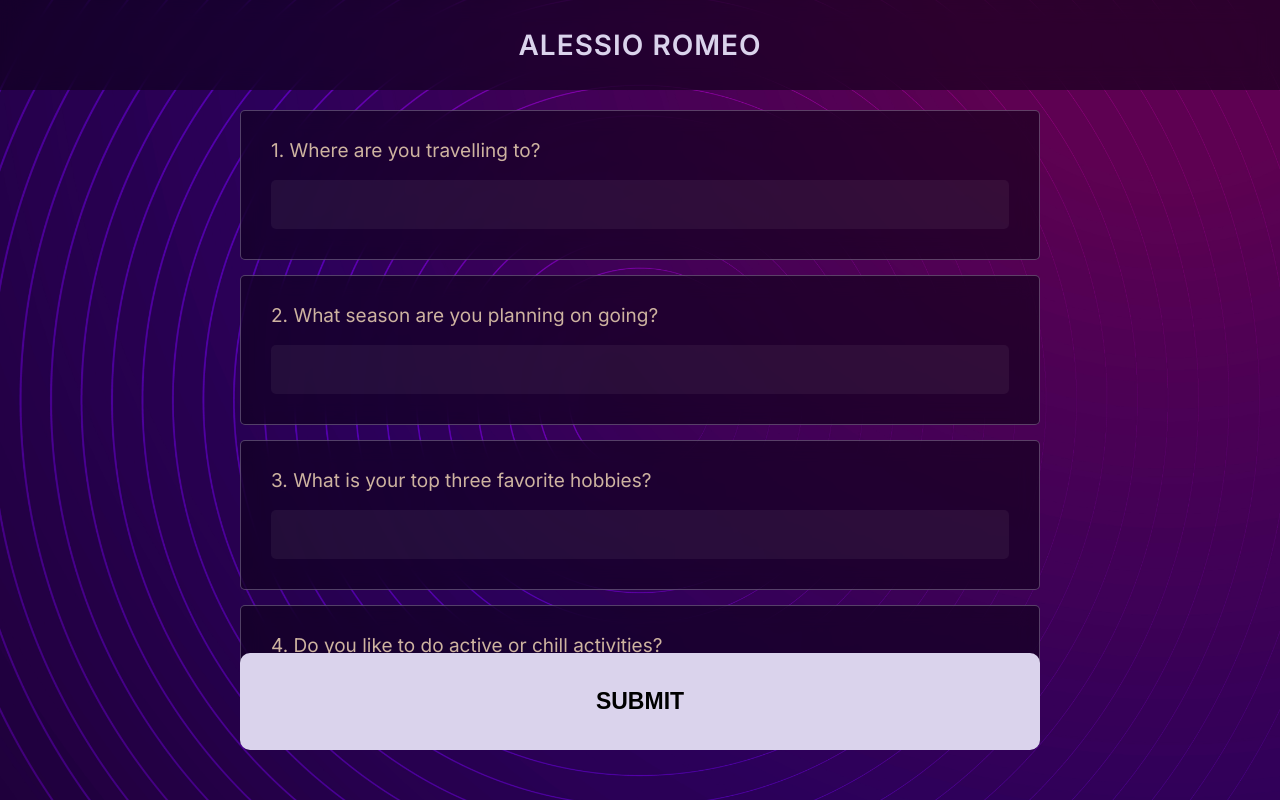
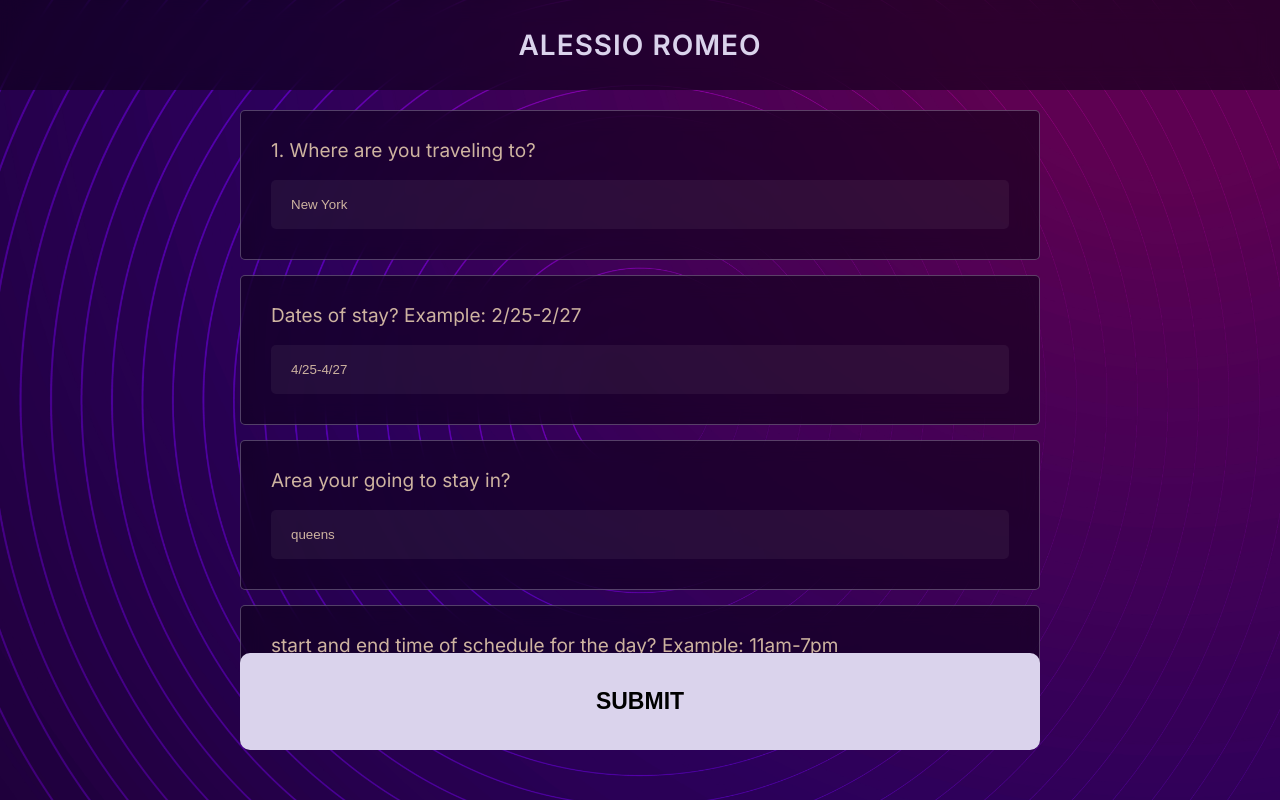
Before and after one commit to AlessioRomeo/TravelAI, a Next.js app: page /questionnaire in a window 1280 px wide. Built offline with nearby package versions, Linux system fonts and the light colour scheme.

Commit message:
updated the questionnaire and improved the question to the AI to be better formmated.

```diff
--- a/controllers/geminiService.ts
+++ b/controllers/geminiService.ts
@@ -23,7 +23,7 @@ export async function geminiService(request: string): Promise<string> {
     const chat = model.startChat({
       //history: [], // Assuming no history initially
       generationConfig: {
-        maxOutputTokens: 400,
+        maxOutputTokens: 950,
       },
     });
     //console.log("hello here is the format: "+request)
--- a/pages/api/generate.ts
+++ b/pages/api/generate.ts
@@ -2,25 +2,28 @@
 
 import { NextApiRequest, NextApiResponse } from 'next';
 import { generateGeminiRequest, geminiService } from "../../controllers/geminiService";
+import { useState } from 'react';
 
 export default async function generateHandler(req: NextApiRequest, res: NextApiResponse) {
   try {
     const { prompt } = req.body;
 
     // manually got the values of each variable, because throughout each stage the prompt is displayed as [object][object]
-    const info = "destination: "+prompt.destination +" season: "+prompt.season+" hobbies: "+prompt.hobbies+" activity preferences: "+prompt.activityPreference +" can you tell me how much each activty cost as well,"+
-    "im available april 25 from 11am-8pm can you make a complete scheulde for me including the expected transit times considering i take public transport" ;
-
+    let Question = "Hello on "+prompt.dates+" im going to "+prompt.area+","+prompt.destination+" with a daily budget of "+prompt.budget+". With my interests being "+prompt.theme+" and my hobbies being "+
+    prompt.hobbies+" and my activity preferences being "+prompt.activityPreference+" can you make a complete itinerary for me with at least 5 activities per day making sure to include the activity cost and expected transit time from "+prompt.area+","+prompt.destination+
+    " that starts from "+prompt.time
+    const formatInstructions2 = " could you return it with the format of  time**location name**Transit_Method**Transit_Time**Cost, all this on one line per activity "
+    Question = Question + formatInstructions2;
+    console.log(Question);
     // Generate the request data for the Gemini API
-  const geminiRequest = await generateGeminiRequest(info);
-    console.log("this is the gemini request: "+geminiRequest);
+  const geminiRequest = await generateGeminiRequest(Question);
+    //console.log("this is the gemini request: "+geminiRequest);
     // Make the request to the Gemini API using geminiService
     const geminiResponse = await geminiService(geminiRequest);
     //testing
-    console.log("this is the response: "+geminiResponse);
-
+    console.log("this is the response: "+'\n'+geminiResponse);
+    //I have to gather the info
     res.status(200).json({ response: geminiResponse });
-    console.log(geminiResponse); // Testing
   } catch (err) {
     console.error(err);
     res.status(500).json({ message: "Internal server error" });
--- a/src/app/questionnaire/page.tsx
+++ b/src/app/questionnaire/page.tsx
@@ -6,12 +6,19 @@ import Link from "next/link";
 
 function Page() {
     const [formData, setFormData] = useState({
-        destination: "",
+        destination: "New York",
         season: "",
-        hobbies: "",
-        activityPreference: "",
-        interests: "",
-        transportationPreference: "",
+        hobbies: "handball,video games,walking",
+        activityPreference: "chill",
+        interests: "no",
+        // variables added by chandler
+        theme: "scenic views",
+        time: "11am-7pm",
+        dates: "4/25-4/27",
+        area: "queens",
+        budget: "100",
+        //was here before
+        transportationPreference: "public transportation",
     });
 
     const handleInputChange = (e: ChangeEvent<HTMLInputElement>) => {
@@ -50,9 +57,23 @@ function Page() {
             </nav>
             <form className={styles.questionnaire} onSubmit={handleSubmit}>
                 <div className={styles.question}>
-                    <h2>1. Where are you travelling to?</h2>
+                    <h2>1. Where are you traveling to?</h2>
                     <input type="text" name="destination" value={formData.destination} onChange={handleInputChange}/>
                 </div>
+
+                <div className={styles.question}>
+                    <h2>Dates of stay? Example: 2/25-2/27</h2>
+                    <input type="text" name="dates" value={formData.dates} onChange={handleInputChange}/>
+                </div>
+                <div className={styles.question}>
+                    <h2>Area your going to stay in?</h2>
+                    <input type="text" name="area" value={formData.area} onChange={handleInputChange}/>
+                </div>
+                <div className={styles.question}>
+                    <h2>start and end time of schedule for the day? Example: 11am-7pm</h2>
+                    <input type="text" name="time" value={formData.time} onChange={handleInputChange}/>
+                </div>
+
                 <div className={styles.question}>
                     <h2>2. What season are you planning on going?</h2>
                     <input type="text" name="season" value={formData.season} onChange={handleInputChange}/>
@@ -65,12 +86,21 @@ function Page() {
                     <h2>4. Do you like to do active or chill activities?</h2>
                     <input type="text" name="activityPreference" value={formData.activityPreference} onChange={handleInputChange}/>
                 </div>
+                {/*questions added by chandler */}
                 <div className={styles.question}>
                     <h2>5. Are you interested by history, art, etc?</h2>
                     <input type="text" name="interests" value={formData.interests} onChange={handleInputChange}/>
                 </div>
                 <div className={styles.question}>
-                    <h2>6. Do you prefer walking or use transportation?</h2>
+                    <h2>6. What theme of activities you prefer? Museums, views, chill or fun?</h2>
+                    <input type="text" name="theme" value={formData.theme} onChange={handleInputChange}/>
+                </div>
+                <div className={styles.question}>
+                    <h2>Budget per day</h2>
+                    <input type="text" name="budget" value={formData.budget} onChange={handleInputChange}/>
+                </div>
+                <div className={styles.question}>
+                    <h2>For transportation are you going to use a car or public transportation</h2>
                     <input type="text" name="transportationPreference" value={formData.transportationPreference} onChange={handleInputChange}/>
                 </div>
 
```
